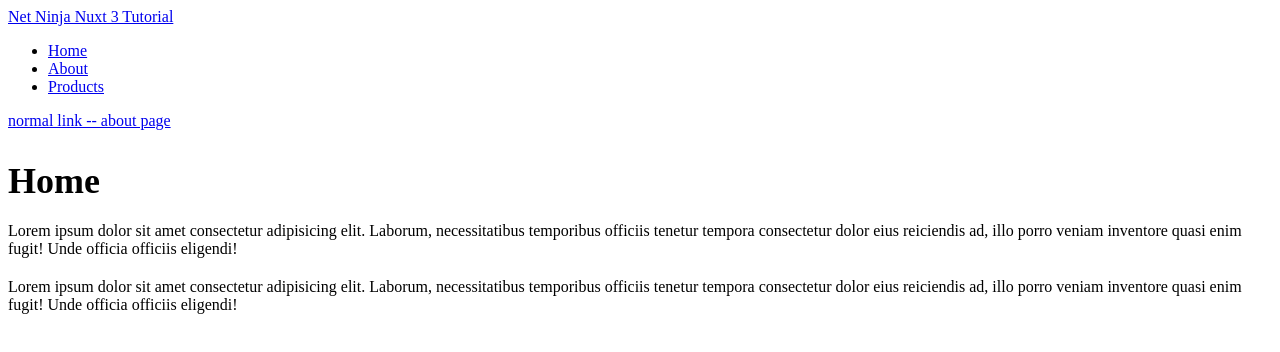
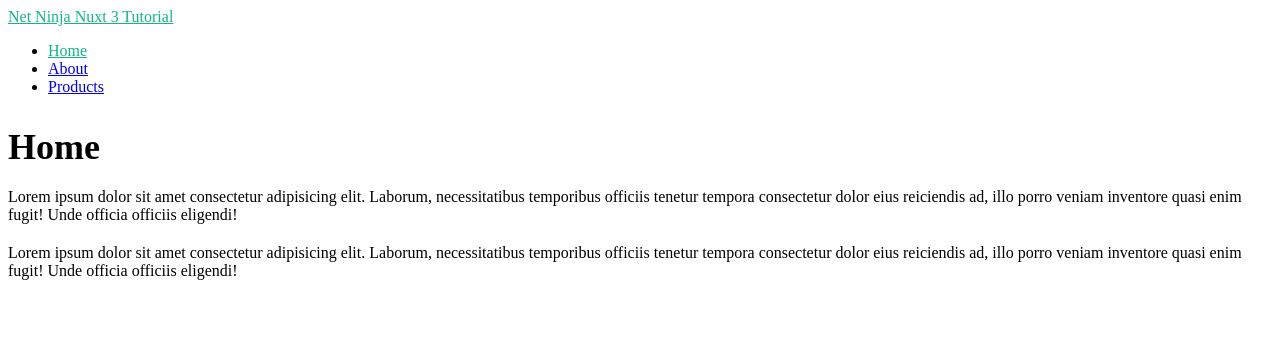
Before and after one commit to hens-virtuella-varld/net-ninja-nuxt-3-tutorial, a Nuxt app: page / in a window 1280 px wide. Shown: the top 352 px of the page. Built offline with nearby package versions, Linux system fonts and the light colour scheme.

Commit message:
feat: add default layout

```diff
--- /dev/null
+++ b/layouts/default.vue
@@ -0,0 +1,21 @@
+<template>
+  <div>
+    <header>
+      <nav>
+        <NuxtLink to="/">Net Ninja Nuxt 3 Tutorial</NuxtLink>
+        <ul>
+          <li><NuxtLink to="/">Home</NuxtLink></li>
+          <li><NuxtLink to="/about">About</NuxtLink></li>
+          <li><NuxtLink to="/products">Products</NuxtLink></li>
+        </ul>
+      </nav>
+    </header>
+    <div><slot /></div>
+  </div>
+</template>
+
+<style scoped>
+  .router-link-exact-active {
+    color: #12b488;
+  }
+</style>
--- a/pages/about.vue
+++ b/pages/about.vue
@@ -1,16 +1,5 @@
 <template>
   <div>
-    <header>
-      <nav>
-        <NuxtLink to="/">Net Ninja Nuxt 3 Tutorial</NuxtLink>
-        <ul>
-          <li><NuxtLink to="/">Home</NuxtLink></li>
-          <li><NuxtLink to="/about">About</NuxtLink></li>
-          <li><NuxtLink to="/products">Products</NuxtLink></li>
-        </ul>
-         <a href="/about">normal link -- about page</a>
-      </nav>
-    </header>
     <h2>About</h2>
     <p>
       Lorem ipsum dolor sit amet consectetur adipisicing elit. Laborum,
--- a/pages/index.vue
+++ b/pages/index.vue
@@ -1,16 +1,5 @@
 <template>
   <div>
-    <header>
-      <nav>
-        <NuxtLink to="/">Net Ninja Nuxt 3 Tutorial</NuxtLink>
-        <ul>
-          <li><NuxtLink to="/">Home</NuxtLink></li>
-          <li><NuxtLink to="/about">About</NuxtLink></li>
-          <li><NuxtLink to="/products">Products</NuxtLink></li>
-        </ul>
-         <a href="/about">normal link -- about page</a>
-      </nav>
-    </header>
     <h2>Home</h2>
     <p>
       Lorem ipsum dolor sit amet consectetur adipisicing elit. Laborum,
```
